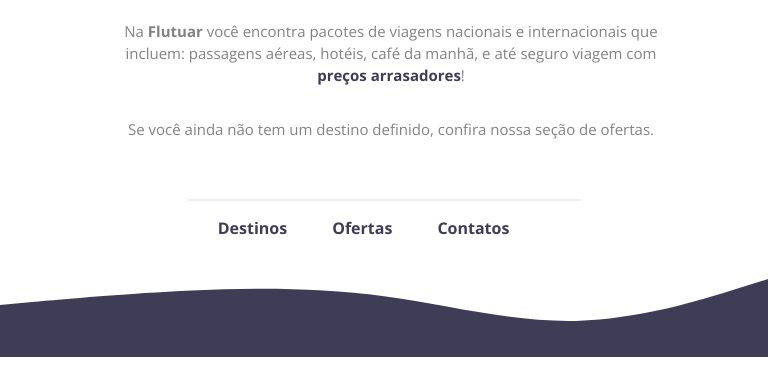
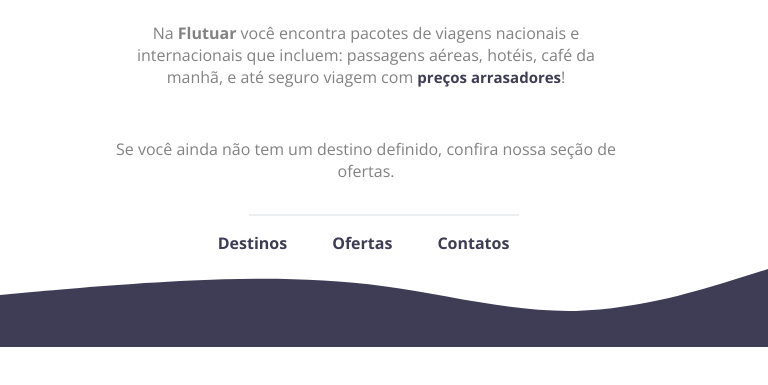
Before and after one commit to C410-h/Rocketseat-STAGE-02.2, a plain HTML site: page index.html in a window 768 px wide. Shown: the part 415-800 px from the top of the page. Drawn offline with nearby package versions, Linux system fonts and the light colour scheme.

Commit message:
feat: :sparkles:

```diff
--- a/index.html
+++ b/index.html
@@ -11,10 +11,15 @@
       rel="stylesheet"
     />
     <link rel="stylesheet" href="style.css" />
+    <link rel="stylesheet" href="styles/content.style.css" />
+    <link rel="stylesheet" href="styles/footer.style.css" />
+    <link rel="stylesheet" href="styles/link.style.css" />
   </head>
 
   <body>
     <main id="main">
+      <main class="content-main">
+        <div>
           <img
             src="./assets/banner.png"
             alt="Imagem de menina ao lado do globo com aviões sobrevoando."
@@ -25,32 +30,35 @@
             <span>pacotes completos</span> para as suas férias!
             <br />
             <br />
-        Na <strong>Flutuar</strong> você encontra pacotes de viagens nacionais e
-        internacionais que incluem: passagens aéreas, hotéis, café da manhã, e
-        até seguro viagem com <span>preços arrasadores</span>!
+            Na <strong>Flutuar</strong> você encontra pacotes de viagens
+            nacionais e internacionais que incluem: passagens aéreas, hotéis,
+            café da manhã, e até seguro viagem com
+            <span>preços arrasadores</span>!
           </p>
 
           <p>
             Se você ainda não tem um destino definido, confira nossa seção de
             ofertas.
           </p>
-    </main>
-    <div id="footer">
+        </div>
+
+        <section id="footer-link">
           <div class="line"></div>
-
           <a target="_blank" href="https://www.cvc.com.br/passagens-aereas"
-        >Destinos</a
-      >
+            >Destinos
+          </a>
           <a
             target="_blank"
             href="https://www.cvc.com.br/lp/promocoes/saldao-de-pacotes"
-        >Ofertas</a
-      >
+            >Ofertas
+          </a>
           <a target="_blank" href="https://www.cvc.com.br/atendimento/faq"
-        >Contatos</a
-      >
-    </div>
-    <footer id="wave">
+            >Contatos
+          </a>
+        </section>
+      </main>
+    </main>
+    <footer class="wave">
       <img
         src="./assets/Wave.svg"
         alt="onda azul que preenche horizontalmente a página"
--- a/style.css
+++ b/style.css
@@ -1,9 +1,3 @@
-/* * {
-  margin: 0;
-  padding: 0;
-  box-sizing: border-box;
-}
- */
 body,
 html {
   text-align: center;
@@ -11,56 +5,50 @@
   margin: 0;
   padding: 0;
 }
+
 body {
-  position: relative;
   min-height: 100vh;
 }
+
 #main {
-  width: 626px;
-  height: 486px;
+  max-width: 70%;
+  padding: 2% 5%;
   color: #828282;
-  font-size: 15px;
-  font-style: normal;
+  font-size: 1rem;
   font-weight: 400;
-  line-height: 22px; /* 146.667% */
-  /*   height: 107px; */
-  padding-top: 64px;
-  padding-bottom: 64px;
-  /*   overflow: auto;
- */
+  line-height: 22px;
   margin: 0 auto;
-  /*   border: 2px solid red;
- */
+  position: relative;
 }
+
 #main img {
   width: 350px;
   height: 238px;
   flex-shrink: 0;
-  /*   border: 2px solid yellow;
- */
 }
+
 h1 {
   color: #3f3d56;
   text-align: center;
   font-family: Dosis;
-  font-size: 32px;
-  font-style: normal;
+  font-size: 2rem;
   font-weight: 500;
   line-height: normal;
 }
+
 h1 span {
   color: #ee24ff;
   font-family: Dosis;
-  font-size: 32px;
+  font-size: 2rem;
   font-style: normal;
   font-weight: 700;
   line-height: normal;
 }
+
 p {
-  margin-left: 50px;
-  margin-right: 36px;
-  margin-bottom: 32px;
+  margin: 50px 36px 32px 0;
 }
+
 p span {
   color: #3f3d56;
   font-family: Open Sans;
@@ -69,34 +57,27 @@
   font-weight: 700;
   line-height: 22px;
 }
-#footer {
-  align-items: center;
-}
+
 a {
   color: #3f3d56;
   text-align: center;
   font-weight: 700;
-  /*     margin-top: 16px;
- */
   margin-right: 40.83px;
   text-decoration: none;
 }
 
-.line {
-  width: 391px;
-  height: 0px;
-  border: 1px solid #eceff2;
-  margin: auto;
-  margin-bottom: 16px;
+@media (min-width: 320px ) and (max-width: 768px) {
+  #main {
+    width: 100%;
+    height: 100%;
+    overflow: hidden;
+  }
 }
-#wave {
-  width: 100%;
-  margin-top: 40px;
-  /* position: ; */
-  /*   border: 2px solid red;
- */
+
+@media (min-width: 768px) and (max-width: 1024px) {
+  #main {
+    width: 100%;
+    height: 100%;
+    overflow: hidden;
+  }
 }
-footer img {
-  width: 100%;
-  height: 100%;
-}
--- /dev/null
+++ b/styles/content.style.css
@@ -0,0 +1,19 @@
+.content-main {
+    position: relative;
+    display: flex;
+    flex-direction: column;
+}
+
+@media (min-width: 320px ) and (max-width: 768px) {
+    .content-main {
+        width: 100%;
+        height: 100%;
+    }
+}
+
+@media (min-width: 768px) and (max-width: 1024px) {
+    .content-main {
+        width: 100%;
+        height: 100%;
+    }
+}
--- /dev/null
+++ b/styles/footer.style.css
@@ -0,0 +1,36 @@
+.wave {
+  width: 100%;
+  margin: 0;
+  position: absolute;
+  bottom: 0;
+  display: flex;
+  justify-content: end;
+  align-items: end;
+}
+
+.wave img {
+  width: 100vw;
+  height: auto;
+}
+
+@media (min-width: 320px ) and (max-width: 768px) {
+  .wave {
+    position: relative;
+    display: flex;
+    bottom: 0;
+    margin: 0;
+    justify-content: end;
+    align-items: end;
+  }
+}
+
+@media (min-width: 768px) and (max-width: 1024px) {
+  .wave {
+    position: relative;
+    display: flex;
+    bottom: 0;
+    margin: 0;
+    justify-content: end;
+    align-items: end;
+  }
+}
--- /dev/null
+++ b/styles/link.style.css
@@ -0,0 +1,13 @@
+#footer-link {
+  align-items: center;
+  position: relative;
+}
+
+.line {
+  min-width: 50%;
+  max-width: 50%;
+  height: 0px;
+  border: 1px solid #eceff2;
+  margin: auto;
+  margin-bottom: 16px;
+}
```
Lines whose indentation alone changed are shown as unchanged.
